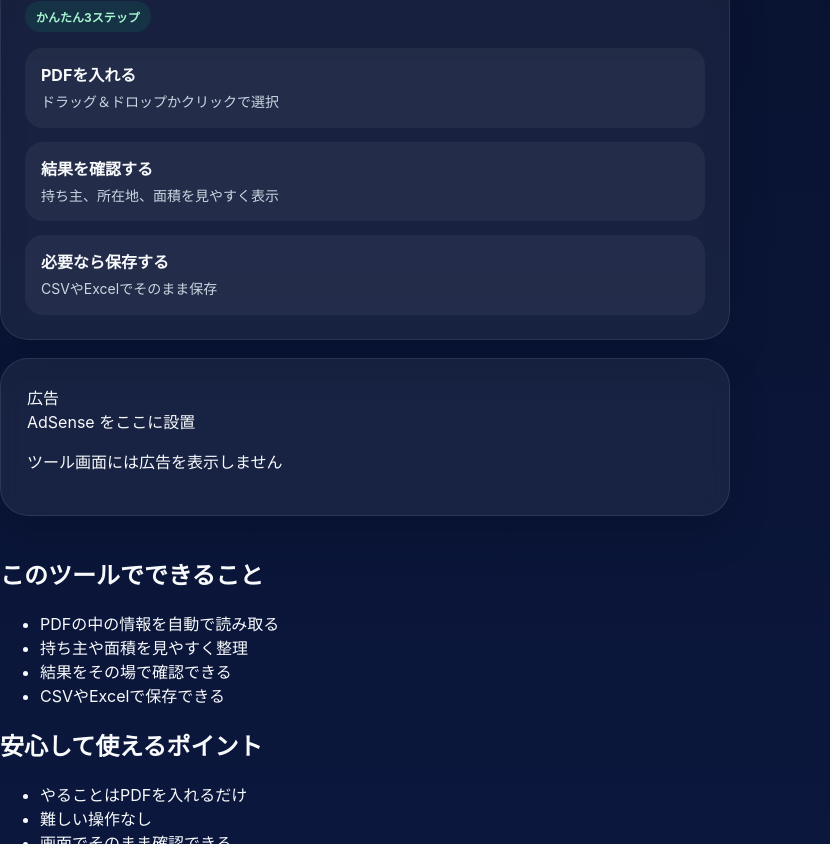
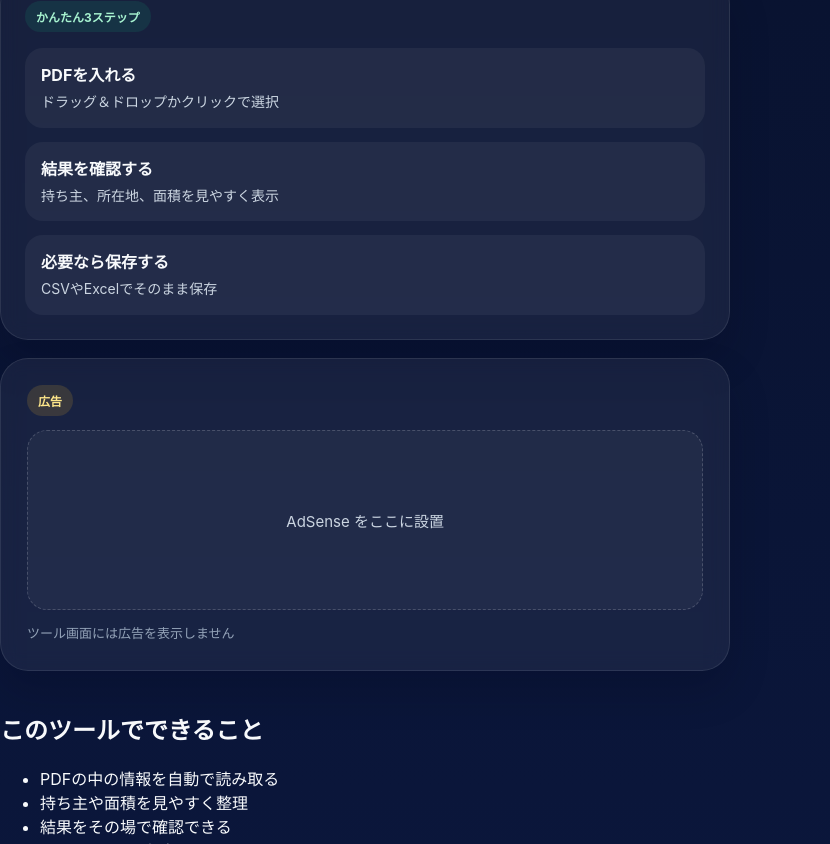
Before and after one commit to tamtamkt7-max/touki-web-app, a Next.js app: page / in a window 1280 px wide. Shown: the part 511-1355 px from the top of the page, without its empty margins (0-830 px from the left). Built offline with nearby package versions, Linux system fonts and the light colour scheme.

Commit message:
Update globals.css

```diff
--- a/app/globals.css
+++ b/app/globals.css
@@ -45,6 +45,8 @@ textarea {
   margin: 0 auto;
 }
 
+/* ===== 共通UI ===== */
+
 .eyebrow {
   display: inline-flex;
   align-items: center;
@@ -72,7 +74,8 @@ textarea {
   transition:
     transform 0.18s ease,
     opacity 0.18s ease,
-    box-shadow 0.18s ease;
+    box-shadow 0.18s ease,
+    background 0.18s ease;
 }
 
 .button:hover {
@@ -116,6 +119,8 @@ textarea {
   color: #94a3b8;
 }
 
+/* ===== ヘッダー ===== */
+
 .site-header {
   display: flex;
   align-items: center;
@@ -145,6 +150,8 @@ textarea {
   color: #fff;
 }
 
+/* ===== トップページ ===== */
+
 .home-page {
   min-height: 100vh;
   padding-bottom: 80px;
@@ -156,6 +163,10 @@ textarea {
   gap: 24px;
   align-items: start;
   padding: 34px 0 20px;
+}
+
+.hero-copy {
+  min-width: 0;
 }
 
 .hero-title {
@@ -250,9 +261,44 @@ textarea {
   line-height: 1.7;
 }
 
-.home-ad-slot {
-  min-height: 140px;
+/* ===== 広告枠 ===== */
+
+.ad-panel {
+  padding: 20px;
 }
+
+.ad-label {
+  display: inline-flex;
+  padding: 7px 11px;
+  border-radius: 999px;
+  background: rgba(251, 191, 36, 0.14);
+  color: #fde68a;
+  font-size: 12px;
+  font-weight: 700;
+  margin-bottom: 14px;
+}
+
+.ad-box {
+  min-height: 180px;
+  border-radius: 20px;
+  border: 1px dashed rgba(255, 255, 255, 0.18);
+  background: rgba(255, 255, 255, 0.04);
+  display: grid;
+  place-items: center;
+  color: #cbd5e1;
+  font-size: 15px;
+  text-align: center;
+  padding: 20px;
+}
+
+.ad-note {
+  margin: 12px 0 0;
+  color: #94a3b8;
+  font-size: 13px;
+  line-height: 1.7;
+}
+
+/* ===== 説明カード ===== */
 
 .feature-grid {
   display: grid;
@@ -264,6 +310,8 @@ textarea {
 .panel-card {
   padding: 26px;
 }
+
+/* ===== ツールページ ===== */
 
 .tool-page {
   min-height: 100vh;
@@ -294,6 +342,8 @@ textarea {
   line-height: 1.85;
 }
 
+/* ===== ドロップゾーン ===== */
+
 .dropzone {
   border: 2px dashed rgba(255, 255, 255, 0.26);
   border-radius: 32px;
@@ -304,11 +354,13 @@ textarea {
   transition:
     background 0.2s ease,
     border-color 0.2s ease,
-    transform 0.2s ease;
+    transform 0.2s ease,
+    box-shadow 0.2s ease;
 }
 
 .dropzone:hover {
   background: rgba(255, 255, 255, 0.07);
+  box-shadow: 0 14px 34px rgba(0, 0, 0, 0.2);
 }
 
 .dropzone.is-dragging {
@@ -344,6 +396,8 @@ textarea {
   font-size: 16px;
 }
 
+/* ===== ツールページ下の3つの案内 ===== */
+
 .tool-pills {
   display: grid;
   grid-template-columns: repeat(3, 1fr);
@@ -364,6 +418,8 @@ textarea {
   border: 1px solid rgba(255, 255, 255, 0.08);
 }
 
+/* ===== アラート ===== */
+
 .alert {
   padding: 16px 18px;
   border-radius: 18px;
@@ -382,6 +438,8 @@ textarea {
   color: #d1fae5;
   border: 1px solid rgba(16, 185, 129, 0.28);
 }
+
+/* ===== サマリーカード ===== */
 
 .summary-grid {
   display: grid;
@@ -406,6 +464,8 @@ textarea {
   line-height: 1.45;
   word-break: break-word;
 }
+
+/* ===== 結果エリア ===== */
 
 .result-section {
   display: grid;
@@ -435,6 +495,8 @@ textarea {
   font-size: 22px;
 }
 
+/* ===== 整理済みテーブル ===== */
+
 .detail-table {
   display: grid;
   gap: 10px;
@@ -459,6 +521,8 @@ textarea {
   font-weight: 700;
   word-break: break-word;
 }
+
+/* ===== タイムライン ===== */
 
 .timeline {
   list-style: none;
@@ -495,6 +559,8 @@ textarea {
   word-break: break-word;
 }
 
+/* ===== プレビュー ===== */
+
 .preview-textarea {
   width: 100%;
   min-height: 360px;
@@ -507,6 +573,8 @@ textarea {
   line-height: 1.7;
 }
 
+/* ===== ボタン群 ===== */
+
 .result-actions {
   display: flex;
   justify-content: flex-end;
@@ -518,6 +586,49 @@ textarea {
   margin: 0 0 14px;
   font-size: 24px;
 }
+
+/* ===== 規約・プライバシー用 ===== */
+
+.doc-page {
+  min-height: 100vh;
+  padding: 36px 20px 80px;
+}
+
+.doc-inner {
+  width: min(980px, 100%);
+  margin: 0 auto;
+}
+
+.doc-title {
+  margin: 0 0 24px;
+  font-size: clamp(34px, 6vw, 60px);
+  line-height: 1.1;
+  letter-spacing: -0.03em;
+}
+
+.doc-section {
+  margin-top: 28px;
+}
+
+.doc-section h2 {
+  margin: 0 0 12px;
+  font-size: 30px;
+  line-height: 1.3;
+}
+
+.doc-section p,
+.doc-section li {
+  color: #dbe4f0;
+  font-size: 17px;
+  line-height: 1.95;
+}
+
+.doc-section ul {
+  margin: 0;
+  padding-left: 24px;
+}
+
+/* ===== レスポンシブ ===== */
 
 @media (max-width: 980px) {
   .hero,
@@ -570,4 +681,17 @@ textarea {
     grid-template-columns: 1fr;
     gap: 6px;
   }
+
+  .doc-title {
+    font-size: clamp(30px, 10vw, 48px);
+  }
+
+  .doc-section h2 {
+    font-size: 24px;
+  }
+
+  .doc-section p,
+  .doc-section li {
+    font-size: 15px;
+  }
 }
```
